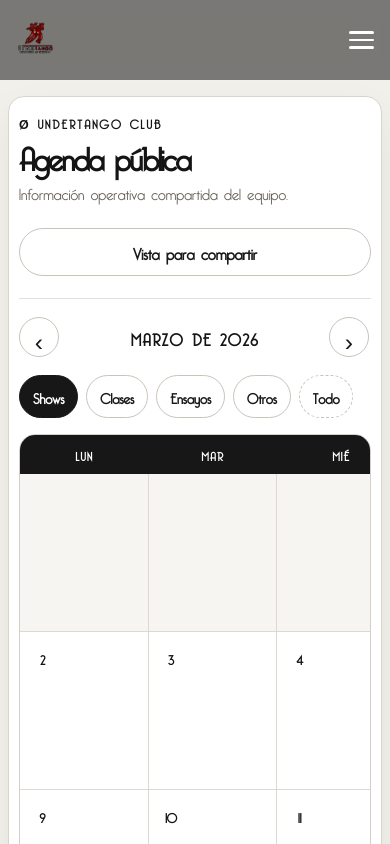
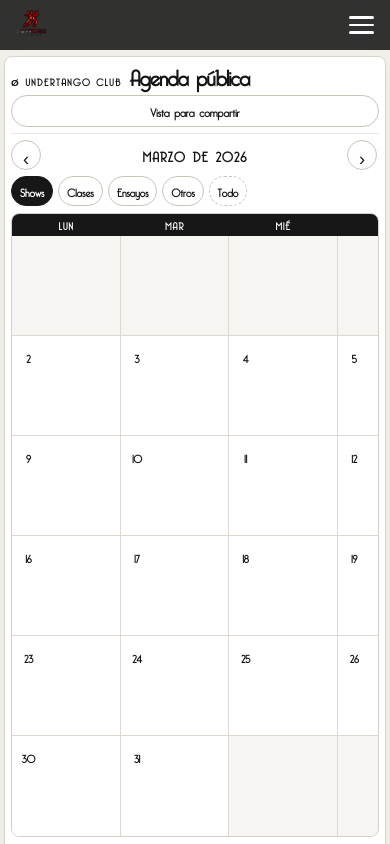
Before and after one commit to O-UnderTango-Club/UnderTangoWEBNextJS, a Next.js app: page /agenda in a window 390 px wide. Shown: the top 844 px of the page. Built offline with nearby package versions, Linux system fonts and the light colour scheme.

Commit message:
Compact agenda header and fit calendar rows to viewport

```diff
--- a/app/styles/agenda.css
+++ b/app/styles/agenda.css
@@ -9,12 +9,38 @@
   transform: none !important;
 }
 
+/* Header compacto exclusivo de /agenda */
+.agenda-shell #navbar {
+  height: 52px !important;
+  min-height: 52px !important;
+  padding: 3px 2.5% !important;
+  background-color: rgba(18, 18, 18, 0.86) !important;
+  backdrop-filter: blur(12px);
+}
+
+.agenda-shell .logo img,
+.agenda-shell #navbar.scrolled .logo img {
+  height: 46px !important;
+  width: auto !important;
+}
+
+.agenda-shell #navbar-menu li,
+.agenda-shell #navbar-menu li[style] {
+  margin-left: 16px !important;
+  margin-right: 0 !important;
+}
+
+.agenda-shell #navbar-menu li a {
+  padding: 2px 0 !important;
+  font-size: 0.82rem !important;
+}
+
 .agenda-page {
   display: block !important;
   position: relative !important;
   z-index: 1 !important;
-  min-height: calc(100vh - 80px);
-  padding: 112px 18px 48px !important;
+  min-height: calc(100vh - 52px);
+  padding: 60px 8px 8px !important;
   margin: 0 !important;
   opacity: 1 !important;
   visibility: visible !important;
@@ -25,14 +51,15 @@
   display: block !important;
   position: relative !important;
   z-index: 2 !important;
-  width: min(1480px, 100%) !important;
+  width: 100% !important;
+  max-width: none !important;
   margin: 0 auto !important;
   background: #ffffff !important;
   color: #141414 !important;
   border: 1px solid #d8d4cc !important;
-  border-radius: 24px !important;
-  padding: 28px !important;
-  box-shadow: 0 16px 40px rgba(0, 0, 0, 0.06) !important;
+  border-radius: 12px !important;
+  padding: 10px 12px 8px !important;
+  box-shadow: 0 8px 24px rgba(0, 0, 0, 0.045) !important;
   opacity: 1 !important;
   visibility: visible !important;
   transform: none !important;
@@ -45,33 +72,42 @@
 
 .agenda-topline {
   display: flex;
-  align-items: flex-start;
+  align-items: center;
   justify-content: space-between;
-  gap: 24px;
-  margin-bottom: 22px;
+  gap: 14px;
+  margin-bottom: 6px;
+}
+
+.agenda-heading {
+  display: flex;
+  align-items: baseline;
+  gap: 10px;
+  min-width: 0;
 }
 
 .agenda-kicker {
-  margin: 0 0 6px;
+  margin: 0 !important;
   color: #141414 !important;
-  font-size: 0.78rem;
-  letter-spacing: 0.16em;
+  font-size: 0.62rem;
+  letter-spacing: 0.14em;
   font-weight: 800;
+  white-space: nowrap;
 }
 
 .agenda-topline h1 {
-  margin: 0;
+  margin: 0 !important;
   color: #141414 !important;
-  font-size: clamp(2rem, 4vw, 3.5rem);
-  line-height: 0.95;
-  letter-spacing: -0.04em;
+  font-size: 1.35rem;
+  line-height: 1;
+  letter-spacing: -0.025em;
+  white-space: nowrap;
 }
 
 .agenda-subtitle {
-  margin: 10px 0 0;
-  max-width: 640px;
-  color: #67625a !important;
-  font-size: 0.98rem;
+  margin: 0 !important;
+  color: #777168 !important;
+  font-size: 0.72rem;
+  white-space: nowrap;
 }
 
 .share-button,
@@ -85,8 +121,9 @@
 }
 
 .share-button {
-  padding: 10px 15px;
+  padding: 6px 10px;
   border-radius: 999px;
+  font-size: 0.72rem;
   font-weight: 700;
   white-space: nowrap;
 }
@@ -101,26 +138,27 @@
   display: flex;
   align-items: center;
   justify-content: space-between;
-  gap: 18px;
-  margin-bottom: 16px;
-  padding-top: 18px;
-  border-top: 1px solid #e4e0d9;
+  gap: 12px;
+  margin-bottom: 7px;
+  padding-top: 6px;
+  border-top: 1px solid #ebe7e0;
 }
 
 .month-navigation {
   display: grid;
-  grid-template-columns: 40px auto 40px;
+  grid-template-columns: 30px auto 30px;
   align-items: center;
-  gap: 12px;
+  gap: 7px;
 }
 
 .month-navigation h2 {
-  min-width: 190px;
-  margin: 0;
+  min-width: 145px;
+  margin: 0 !important;
   color: #141414 !important;
   text-align: center;
-  font-size: 1.05rem;
+  font-size: 0.86rem;
   letter-spacing: 0.08em;
+  line-height: 1;
 }
 
 .month-navigation h2::after {
@@ -128,10 +166,10 @@
 }
 
 .month-navigation button {
-  width: 40px;
-  height: 40px;
+  width: 30px;
+  height: 30px;
   border-radius: 50%;
-  font-size: 1.55rem;
+  font-size: 1.15rem;
   line-height: 1;
 }
 
@@ -139,13 +177,13 @@
   display: flex;
   flex-wrap: wrap;
   justify-content: flex-end;
-  gap: 8px;
+  gap: 5px;
 }
 
 .category-filters button {
-  padding: 9px 13px;
+  padding: 5px 8px;
   border-radius: 999px;
-  font-size: 0.9rem;
+  font-size: 0.7rem;
   font-weight: 700;
 }
 
@@ -163,7 +201,7 @@
   display: block !important;
   overflow: hidden;
   border: 1px solid #d5d0c7;
-  border-radius: 16px;
+  border-radius: 8px;
   opacity: 1 !important;
   visibility: visible !important;
 }
@@ -181,17 +219,18 @@
 }
 
 .weekday-cell {
-  padding: 10px 8px;
+  padding: 6px 5px;
   text-align: center;
-  font-size: 0.75rem;
+  font-size: 0.64rem;
   font-weight: 800;
   letter-spacing: 0.1em;
+  line-height: 1;
 }
 
 .day-cell {
   position: relative;
-  min-height: 158px;
-  padding: 12px 9px 9px;
+  min-height: max(92px, calc((100vh - 205px) / var(--calendar-weeks)));
+  padding: 6px 7px 5px;
   border-right: 1px solid #ded9d0;
   border-bottom: 1px solid #ded9d0;
   background: #fff;
@@ -217,23 +256,24 @@
   display: inline-flex;
   align-items: center;
   justify-content: center;
-  width: 27px;
-  height: 27px;
+  width: 19px;
+  height: 19px;
   border-radius: 50%;
-  font-size: 0.82rem;
+  font-size: 0.68rem;
   font-weight: 800;
+  line-height: 1;
 }
 
 .day-events {
   display: grid;
-  gap: 7px;
-  margin-top: 6px;
+  gap: 4px;
+  margin-top: 3px;
 }
 
 .event-card {
-  border-left: 4px solid #171717;
-  border-radius: 7px;
-  padding: 8px 8px 8px 9px;
+  border-left: 3px solid #171717;
+  border-radius: 6px;
+  padding: 5px 6px 5px 7px;
   background: #f1efe9;
   color: #141414 !important;
 }
@@ -251,23 +291,24 @@
 }
 
 .event-time {
-  margin-bottom: 2px;
-  font-size: 0.75rem;
+  margin-bottom: 1px;
+  font-size: 0.66rem;
   font-weight: 900;
-  letter-spacing: 0.03em;
+  letter-spacing: 0.02em;
+  line-height: 1.05;
 }
 
 .event-title {
-  font-size: 0.83rem;
-  line-height: 1.18;
+  font-size: 0.73rem;
+  line-height: 1.1;
   font-weight: 800;
 }
 
 .event-place,
 .event-artists {
-  margin-top: 3px;
-  font-size: 0.69rem;
-  line-height: 1.22;
+  margin-top: 2px;
+  font-size: 0.6rem;
+  line-height: 1.12;
   color: #5f5a52 !important;
 }
 
@@ -279,12 +320,13 @@
 .agenda-public-footer {
   display: flex !important;
   justify-content: space-between;
-  gap: 16px;
-  margin-top: 14px !important;
+  gap: 12px;
+  margin-top: 5px !important;
   padding: 0 !important;
   background: transparent !important;
-  color: #7b756c !important;
-  font-size: 0.72rem;
+  color: #8a847b !important;
+  font-size: 0.58rem;
+  line-height: 1.2;
   overflow: visible !important;
 }
 
@@ -299,14 +341,15 @@
 }
 
 .share-mode .agenda-page {
-  padding: 12px !important;
+  padding: 5px !important;
 }
 
 .share-mode .agenda-frame {
   width: 100% !important;
-  max-width: 1600px;
+  max-width: none !important;
   border: 0 !important;
   border-radius: 0 !important;
+  padding: 8px !important;
   box-shadow: none !important;
 }
 
@@ -316,24 +359,48 @@
 }
 
 .share-mode .agenda-topline {
-  align-items: center;
-  margin-bottom: 12px;
+  margin-bottom: 5px;
 }
 
 .share-mode .agenda-toolbar {
   justify-content: center;
-  padding-top: 10px;
+  padding-top: 4px;
 }
 
 .share-mode .day-cell {
-  min-height: 148px;
+  min-height: max(88px, calc((100vh - 145px) / var(--calendar-weeks)));
 }
 
 @media (max-width: 980px) {
-  .agenda-toolbar,
+  .agenda-shell #navbar {
+    height: 50px !important;
+    min-height: 50px !important;
+  }
+
+  .agenda-shell .logo img,
+  .agenda-shell #navbar.scrolled .logo img {
+    height: 42px !important;
+  }
+
+  .agenda-page {
+    padding-top: 57px !important;
+  }
+
   .agenda-topline {
     align-items: stretch;
     flex-direction: column;
+    gap: 6px;
+  }
+
+  .agenda-heading {
+    flex-wrap: wrap;
+    gap: 4px 8px;
+  }
+
+  .agenda-toolbar {
+    align-items: stretch;
+    flex-direction: column;
+    gap: 6px;
   }
 
   .category-filters {
@@ -342,7 +409,7 @@
 
   .month-navigation {
     width: 100%;
-    grid-template-columns: 42px 1fr 42px;
+    grid-template-columns: 32px 1fr 32px;
   }
 
   .month-navigation h2 {
@@ -355,27 +422,35 @@
 
   .weekday-row,
   .month-grid {
-    min-width: 900px;
+    min-width: 760px;
+  }
+
+  .day-cell {
+    min-height: 100px;
   }
 }
 
 @media (max-width: 640px) {
   .agenda-page {
-    padding: 96px 8px 30px !important;
+    padding: 56px 4px 6px !important;
   }
 
   .agenda-frame {
-    padding: 16px 10px !important;
-    border-radius: 16px !important;
+    padding: 7px 6px !important;
+    border-radius: 8px !important;
+  }
+
+  .agenda-subtitle {
+    display: none;
+  }
+
+  .share-button {
+    width: 100%;
   }
 
   .agenda-public-footer {
     flex-direction: column;
-    gap: 4px;
-  }
-
-  .share-button {
-    width: 100%;
+    gap: 2px;
   }
 }
 
@@ -392,13 +467,13 @@
     padding: 0 !important;
     margin: 0 !important;
     width: 100% !important;
-    max-width: none;
+    max-width: none !important;
     border: 0 !important;
     border-radius: 0 !important;
     box-shadow: none !important;
   }
 
   .day-cell {
-    min-height: 135px;
+    min-height: 100px;
   }
 }
```
